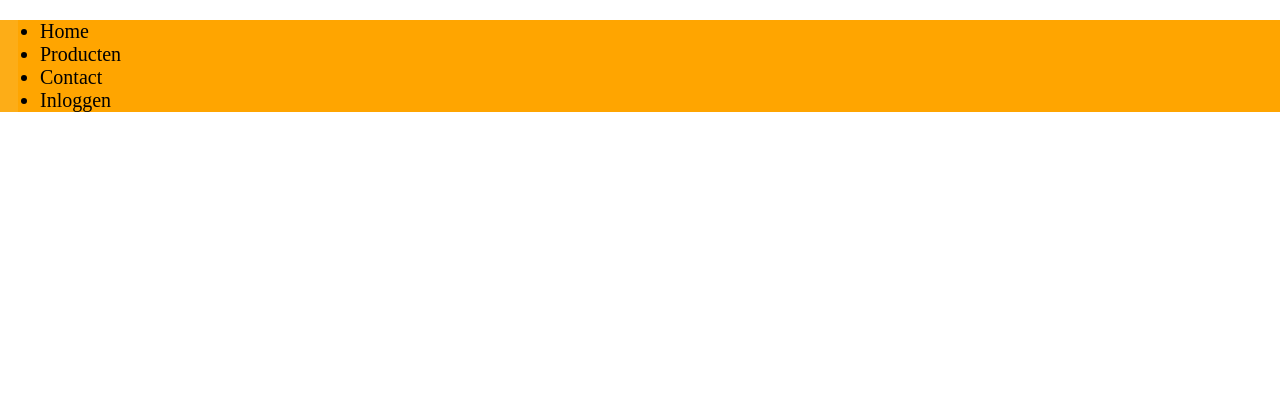
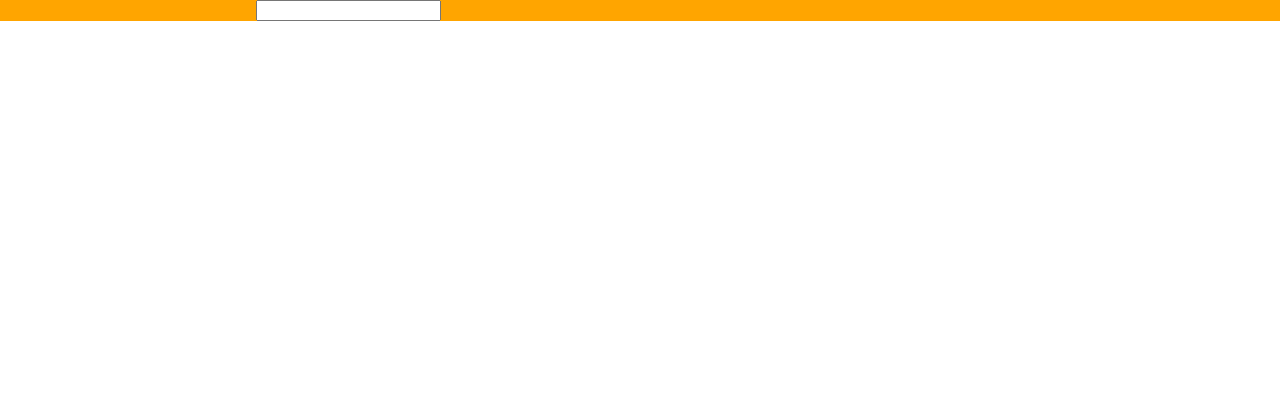
Before and after one commit to sammiee2003/project, a PHP site: page /project.html in a window 1280 px wide. Shown: the top 420 px of the page. Run offline with PHP 8.4, Linux system fonts and the light colour scheme.

Commit message:
headerdelen

```diff
--- a/project.html
+++ b/project.html
@@ -10,9 +10,9 @@
 </head>
 
 <body>
-    <header>
-
-        <div id="uitvouwmenu">
+<div id="header">
+    <div id="headerlinks">
+        <img>
             <div id="menu">
                 <ul>
                     <li><a href="project.html">Home</a></li>
@@ -29,7 +29,10 @@
 
             </div>
         </div>
-    </header>
+            <div id="headerrechts">
+                <input type="text">
+            </div>
+    </div>
     <main>
 
 
--- a/style/style.css
+++ b/style/style.css
@@ -4,25 +4,25 @@ body{
   padding: 0;
 
 }
-header{
+#header{
   background-color: orange;
   height: 30%;
   width: 100%;
   padding: 0;
   margin: 0;
+  display: flex;
 }
 
-#uitvouwmenu{
- height: 7%;
-  width: 7%;
+#headerlinks{
+  flex-direction:row ;
+  width: 20%;
+  height: 100%;
+  background-color: orange;
 }
 
-
-
 #menu{
-  width: 20%;
   background-color: rgb(253, 173, 23);
-
+  display: none;
 
 
 }
@@ -50,7 +50,11 @@ header{
   display: block;
 }
 
-
+#headerrechts{
+    flex-direction: row;
+    height: 100%;
+    width: 80%;
+}
 
 
 main{
```
